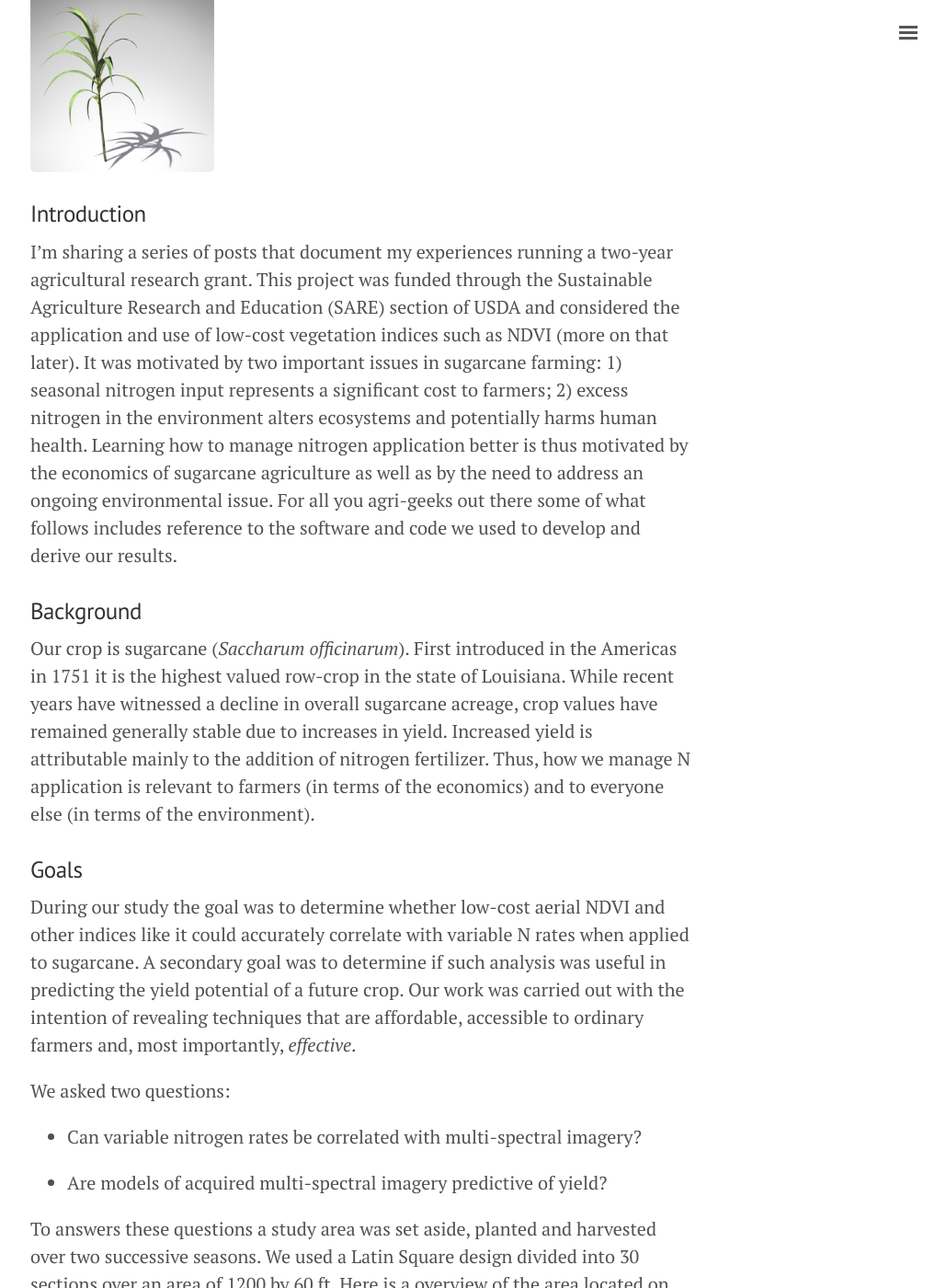
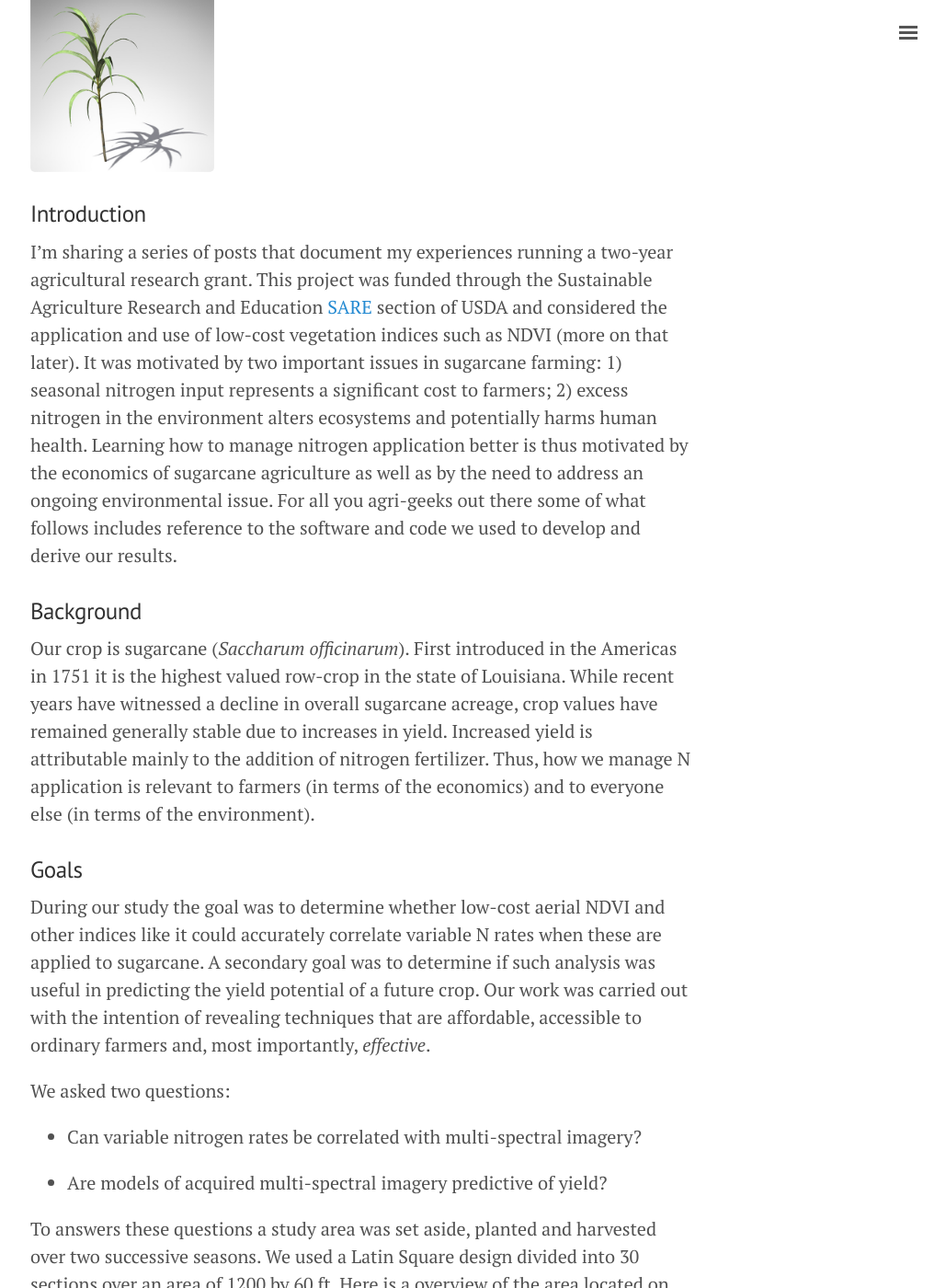
Before and after one commit to geraldmc/geraldmc.github.io, a Jekyll site: the page built from _posts/2019-04-06-predicting-yield-1.md, in a window 1280 px wide and 1400 px high, scrolled down 245 px. Shown: the whole window at 92% size, without its empty margins (247-1276 px from the left). Built offline with Jekyll 4.4.1, drawn with Linux system fonts in a browser that asks for light colours.

Commit message:
updates part 1

```diff
--- a/_posts/2019-04-06-predicting-yield-1.md
+++ b/_posts/2019-04-06-predicting-yield-1.md
@@ -7,14 +7,14 @@ title: Predicting Crop Yield From The Sky
 
 ### Introduction
 
-I'm sharing a series of posts that document my experiences running a two-year agricultural research grant. This project was funded through the Sustainable Agriculture Research and Education (SARE) section of USDA and considered the application and use of low-cost vegetation indices such as NDVI (more on that later). It was motivated by two important issues in sugarcane farming: 1) seasonal nitrogen input represents a significant cost to farmers; 2) excess nitrogen in the environment alters ecosystems and potentially harms human health. Learning how to manage nitrogen application better is thus motivated by the economics of sugarcane agriculture as well as by the need to address an ongoing environmental issue. For all you agri-geeks out there some of what follows includes reference to the software and code we used to develop and derive our results.
+I'm sharing a series of posts that document my experiences running a two-year agricultural research grant. This project was funded through the Sustainable Agriculture Research and Education [SARE](https://www.sare.org/) section of USDA and considered the application and use of low-cost vegetation indices such as NDVI (more on that later). It was motivated by two important issues in sugarcane farming: 1) seasonal nitrogen input represents a significant cost to farmers; 2) excess nitrogen in the environment alters ecosystems and potentially harms human health. Learning how to manage nitrogen application better is thus motivated by the economics of sugarcane agriculture as well as by the need to address an ongoing environmental issue. For all you agri-geeks out there some of what follows includes reference to the software and code we used to develop and derive our results.
 
 ### Background
 
 Our crop is sugarcane (*Saccharum officinarum*). First introduced in the Americas in 1751 it is the highest valued row-crop in the state of Louisiana. While recent years have witnessed a decline in overall sugarcane acreage, crop values have remained generally stable due to increases in yield. Increased yield is attributable mainly to the addition of nitrogen fertilizer. Thus, how we manage N application is relevant to farmers (in terms of the economics) and to everyone else (in terms of the environment).
 
 ### Goals
-During our study the goal was to determine whether low-cost aerial NDVI and other indices like it could accurately correlate with variable N rates when applied to sugarcane. A secondary goal was to determine if such analysis was useful in predicting the yield potential of a future crop. Our work was carried out with the intention of revealing techniques that are affordable, accessible to ordinary farmers and, most importantly, *effective*.
+During our study the goal was to determine whether low-cost aerial NDVI and other indices like it could accurately correlate variable N rates when these are applied to sugarcane. A secondary goal was to determine if such analysis was useful in predicting the yield potential of a future crop. Our work was carried out with the intention of revealing techniques that are affordable, accessible to ordinary farmers and, most importantly, *effective*.
 
 We asked two questions:
 
```
